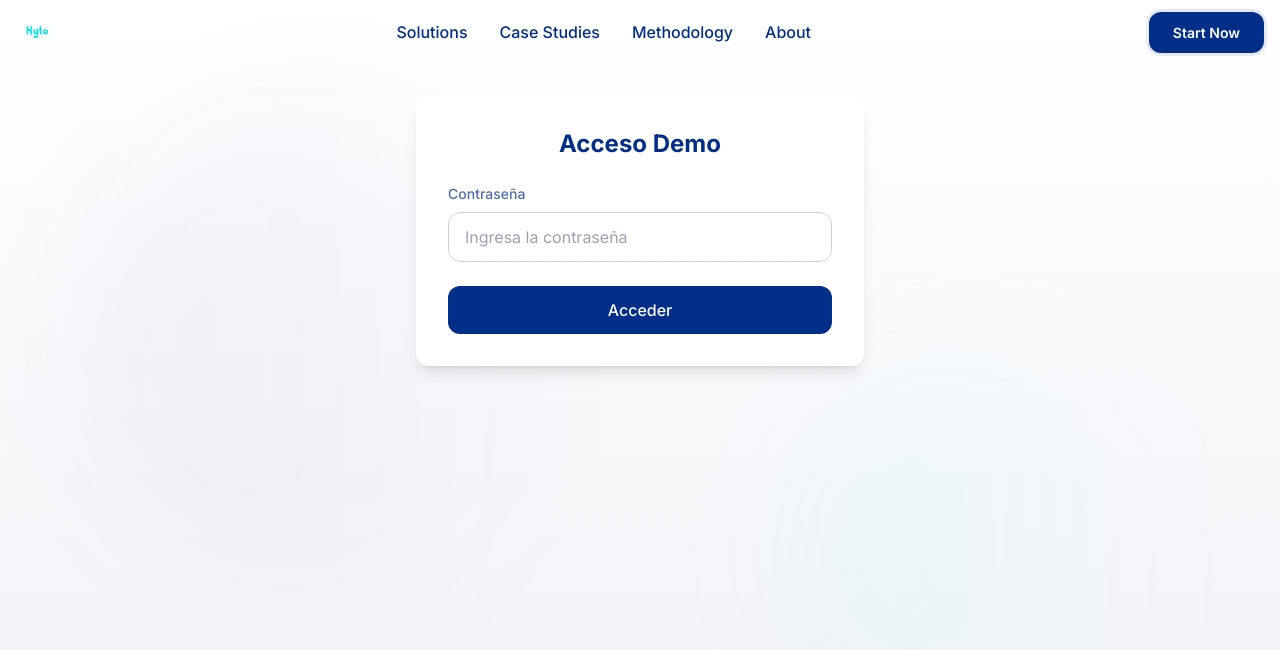
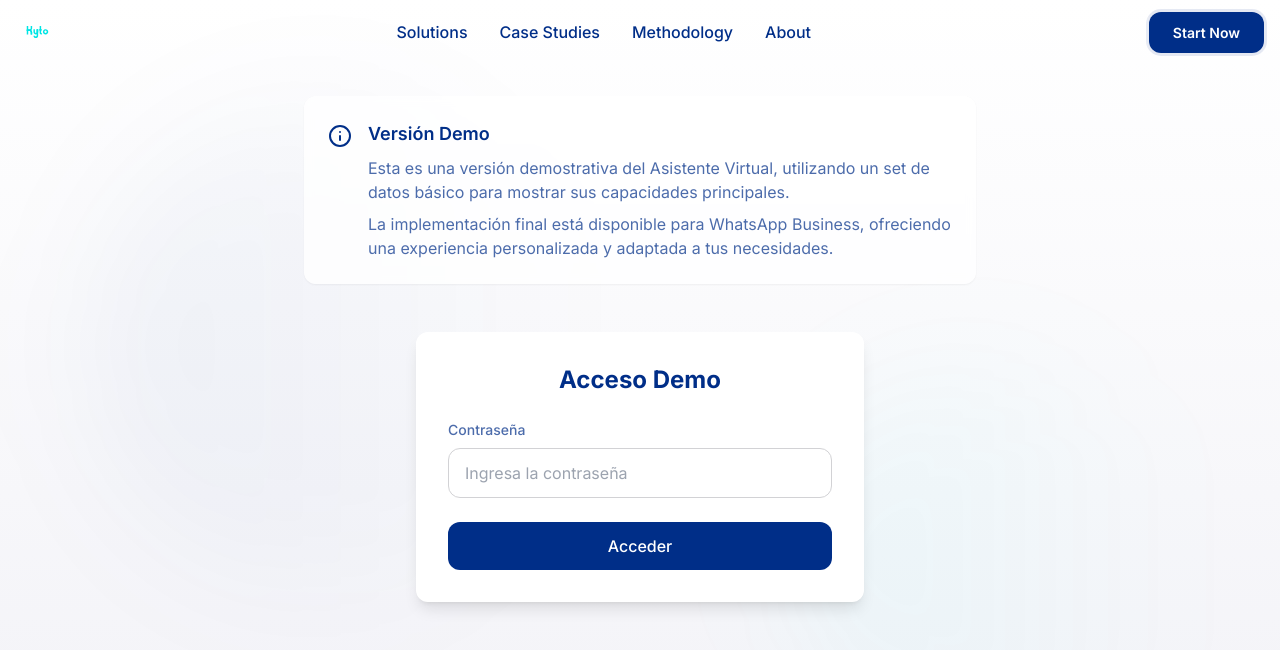
Before and after one commit to Fedekawa/kytoV2, a Next.js app: page /demo in a window 1280 px wide. Shown: the top 650 px of the page. Built offline with nearby package versions, Linux system fonts and the light colour scheme.

Commit message:
fix demo

```diff
--- a/src/app/demo/page.tsx
+++ b/src/app/demo/page.tsx
@@ -1,14 +1,30 @@
 'use client';
 
-import { useState } from 'react';
+import { useState, useEffect } from 'react';
 import { motion } from 'framer-motion';
-import { ArrowDownRight } from 'lucide-react';
+import { ArrowDownRight, Info } from 'lucide-react';
 import Script from 'next/script';
 
 export default function DemoPage() {
   const [password, setPassword] = useState('');
   const [isAuthenticated, setIsAuthenticated] = useState(false);
   const correctPassword = 'isarco2024';
+
+  // Cleanup function for Voiceflow widget
+  useEffect(() => {
+    return () => {
+      // Remove the widget when component unmounts
+      if (typeof window !== 'undefined') {
+        const voiceflow = (window as any).voiceflow;
+        if (voiceflow?.chat?.destroy) {
+          voiceflow.chat.destroy();
+        }
+        // Remove any leftover elements
+        const widgetElements = document.querySelectorAll('[id^="voiceflow"]');
+        widgetElements.forEach(element => element.remove());
+      }
+    };
+  }, []);
 
   const handleSubmit = (e: React.FormEvent) => {
     e.preventDefault();
@@ -22,6 +38,26 @@ export default function DemoPage() {
   return (
     <main className="min-h-screen pt-24 bg-gradient-to-b from-white to-[#F2F2F7]">
       <div className="container mx-auto px-4">
+        {/* Demo Information Banner - Always visible */}
+        <motion.div
+          initial={{ opacity: 0, y: -20 }}
+          animate={{ opacity: 1, y: 0 }}
+          className="max-w-2xl mx-auto mb-12 bg-white/80 backdrop-blur-sm rounded-xl shadow-sm p-6"
+        >
+          <div className="flex items-start gap-4">
+            <Info className="w-6 h-6 text-[#002e88] flex-shrink-0 mt-1" />
+            <div>
+              <h2 className="text-lg font-semibold text-[#002e88] mb-2">Versión Demo</h2>
+              <div className="space-y-2 text-[#002e88]/70">
+                <p>Esta es una versión demostrativa del Asistente Virtual, utilizando un set de datos básico para mostrar sus capacidades principales.</p>
+                <p className="flex items-center gap-2">
+                  La implementación final está disponible para WhatsApp Business, ofreciendo una experiencia personalizada y adaptada a tus necesidades.
+                </p>
+              </div>
+            </div>
+          </div>
+        </motion.div>
+
         {!isAuthenticated ? (
           <motion.div
             initial={{ opacity: 0, y: 20 }}
```
